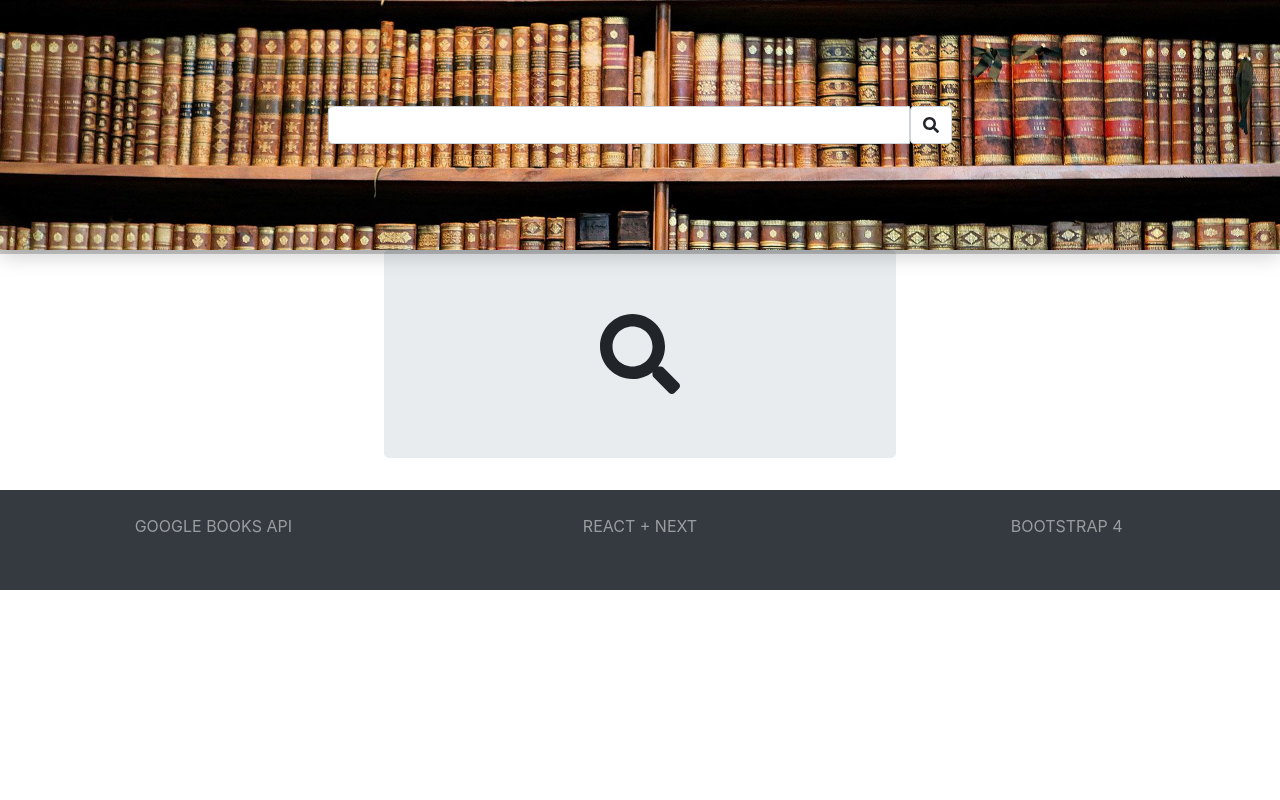
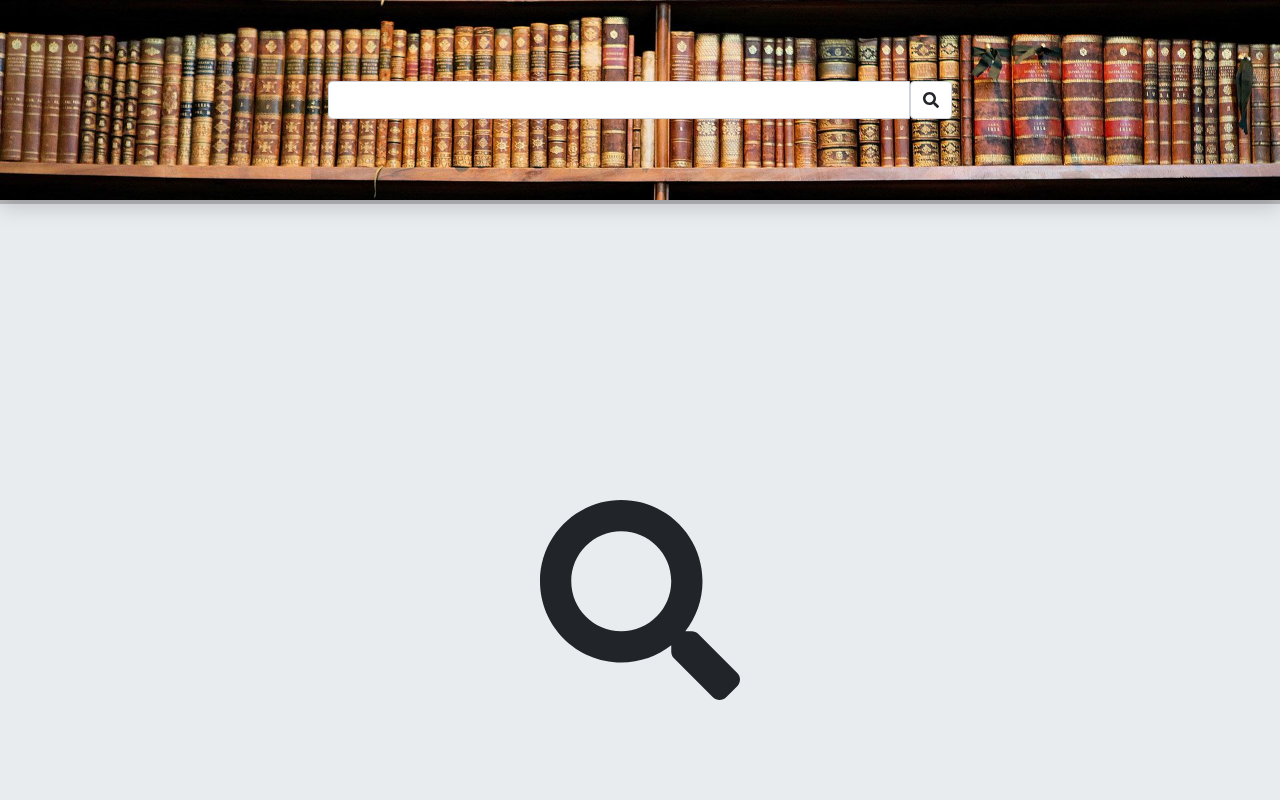
Before and after one commit to PKiniesta/GoogleBooks, a Next.js app: page / in a window 1280 px wide. Shown: the top 800 px of the page. Built offline with nearby package versions, Linux system fonts and the light colour scheme.

Commit message:
update css, btns

```diff
--- a/pages/components/Footer.js
+++ b/pages/components/Footer.js
@@ -1,5 +1,5 @@
 const Footer = () => (
-  <footer id="footer" className="py-4 bg-dark text-white-50">
+  <footer id="footer" className="py-4 bg-dark text-white-50 ">
     <div className="d-flex flex-row justify-content-around text-center">
       <div id="footer-google" className="col-md-3">
         GOOGLE BOOKS API
--- a/pages/components/Main.js
+++ b/pages/components/Main.js
@@ -10,6 +10,15 @@ const Main = ({ books, noBooks }) => {
       return '/noimg.png';
     }
   };
+  const handleTitle = book => {
+    try {
+      return book.volumeInfo.title.length > 25
+        ? titleText(book.volumeInfo.title)
+        : book.volumeInfo.title;
+    } catch (e) {
+      return 'BAD FETCH';
+    }
+  };
 
   const titleText = title => {
     const short = title.substring(0, 25) + '..';
@@ -19,12 +28,12 @@ const Main = ({ books, noBooks }) => {
     <>
       <div className="row main-books mx-auto">
         {!noBooks ? (
-          <div className="jumbotron text-center">
+          <div className="d-flex  no-books text-center mx-auto">
             <FontAwesomeIcon
               icon="search"
               id="main-noBooks"
               fixedWidth
-              size="5x"
+              size="10x"
             />
           </div>
         ) : (
@@ -41,11 +50,7 @@ const Main = ({ books, noBooks }) => {
                   alt={book.volumeInfo.title}
                 />
                 <div className="card-body">
-                  <p className="card-title">
-                    {book.volumeInfo.title.length > 25
-                      ? titleText(book.volumeInfo.title)
-                      : book.volumeInfo.title}
-                  </p>
+                  <p className="card-title">{handleTitle(book)}</p>
                 </div>
                 <p className="card-rating">
                   {book.volumeInfo.averageRating ? 1 : 0}
--- a/pages/components/Search.js
+++ b/pages/components/Search.js
@@ -9,6 +9,11 @@ const Search = ({ search, onSearch }) => {
   const classChange = () => {
     if (scrollY > 150) return 'navbar fixed-top shrink';
     return 'navbar fixed-top';
+  };
+
+  const handleBtnFade = scrollY => {
+    if (scrollY > 200) return 'btn-top turn-on';
+    return 'btn-top';
   };
 
   useEffect(() => {
@@ -39,6 +44,14 @@ const Search = ({ search, onSearch }) => {
           </div>
         </div>
       </form>
+      <button
+        onClick={() => {
+          document.documentElement.scrollTop = 0;
+        }}
+        className={handleBtnFade(scrollY)}
+      >
+        <FontAwesomeIcon icon="arrow-up" id="icon-btn-top" />
+      </button>
     </nav>
   );
 };
--- a/style/fontawesome.js
+++ b/style/fontawesome.js
@@ -4,7 +4,8 @@ import {
   faCheckSquare,
   faCoffee,
   faSearch,
-  faBookDead
+  faBookDead,
+  faArrowUp
 } from '@fortawesome/free-solid-svg-icons';
 
-library.add(fab, faCheckSquare, faCoffee, faSearch, faBookDead);
+library.add(fab, faCheckSquare, faCoffee, faSearch, faBookDead, faArrowUp);
--- a/style/styles.css
+++ b/style/styles.css
@@ -1,3 +1,15 @@
+html,
+body,
+#__next,
+#__next > div {
+  height: 100%;
+  background-color: #e9ecef;
+}
+
+body {
+  position: relative;
+}
+
 #search-submit {
   border: 1px solid #ced4da;
   margin-top: 8px;
@@ -14,13 +26,7 @@ a:hover {
   text-decoration: none;
 }
 
-.jumbotron {
-  width: 50%;
-  margin-right: auto;
-  margin-left: auto;
-}
-
-.navbar button {
+#search-submit {
   background-color: white;
 }
 
@@ -35,21 +41,49 @@ a:hover {
 }
 
 #footer {
-  height: 100px;
+  height: 150px;
+}
+
+.btn-top {
+  width: 50px;
+  height: 60px;
+  position: fixed;
+  bottom: 15vh;
+  right: 5vh;
+  border: none;
+  font-size: 30px;
+  visibility: hidden;
+  background: rgb(255, 254, 254, 0);
+  transition: visibility 0.5s;
+}
+
+.card {
+  box-shadow: 0 4px 8px 0 rgba(0, 0, 0, 0.2), 0 6px 20px 0 rgba(0, 0, 0, 0.19);
+}
+.turn-on {
+  visibility: visible;
 }
 @media (max-width: 768px) {
+  .no-books {
+    margin-top: auto;
+    font-size: 20px;
+    margin-bottom: auto;
+  }
+
+  .main-books {
+    max-width: 100%;
+    min-height: 100%;
+  }
+
   .navbar {
     height: 70px;
     background: url(/books.jpg);
     background-size: cover;
     width: 100%;
-
+    transition: all 0.5s;
     position: relative;
   }
 
-  .main-books {
-    max-width: 100%;
-  }
   .card-main {
     width: 60%;
     margin-left: auto;
@@ -58,10 +92,6 @@ a:hover {
 }
 
 @media (min-width: 768px) {
-  .main-books {
-    max-width: 100%;
-  }
-
   .navbar {
     height: 100px;
     background: url(/books.jpg);
@@ -72,7 +102,7 @@ a:hover {
 
   .shrink {
     height: 100px;
-    transition: 1s;
+    transition: all 1.5s;
   }
 
   .shrink {
@@ -80,6 +110,13 @@ a:hover {
   }
   .main-books {
     margin-top: 100px;
+    min-height: 100%;
+  }
+
+  .no-books {
+    margin-top: auto;
+    font-size: 20px;
+    margin-bottom: auto;
   }
 }
 @media (min-width: 992px) {
@@ -87,14 +124,14 @@ a:hover {
     max-width: 80%;
   }
   .navbar {
-    height: 250px;
+    height: 200px;
   }
 
   .shrink {
     height: 100px;
   }
   .main-books {
-    margin-top: 250px;
+    margin-top: 200px;
   }
 }
 @media (min-width: 1200px) {
```
